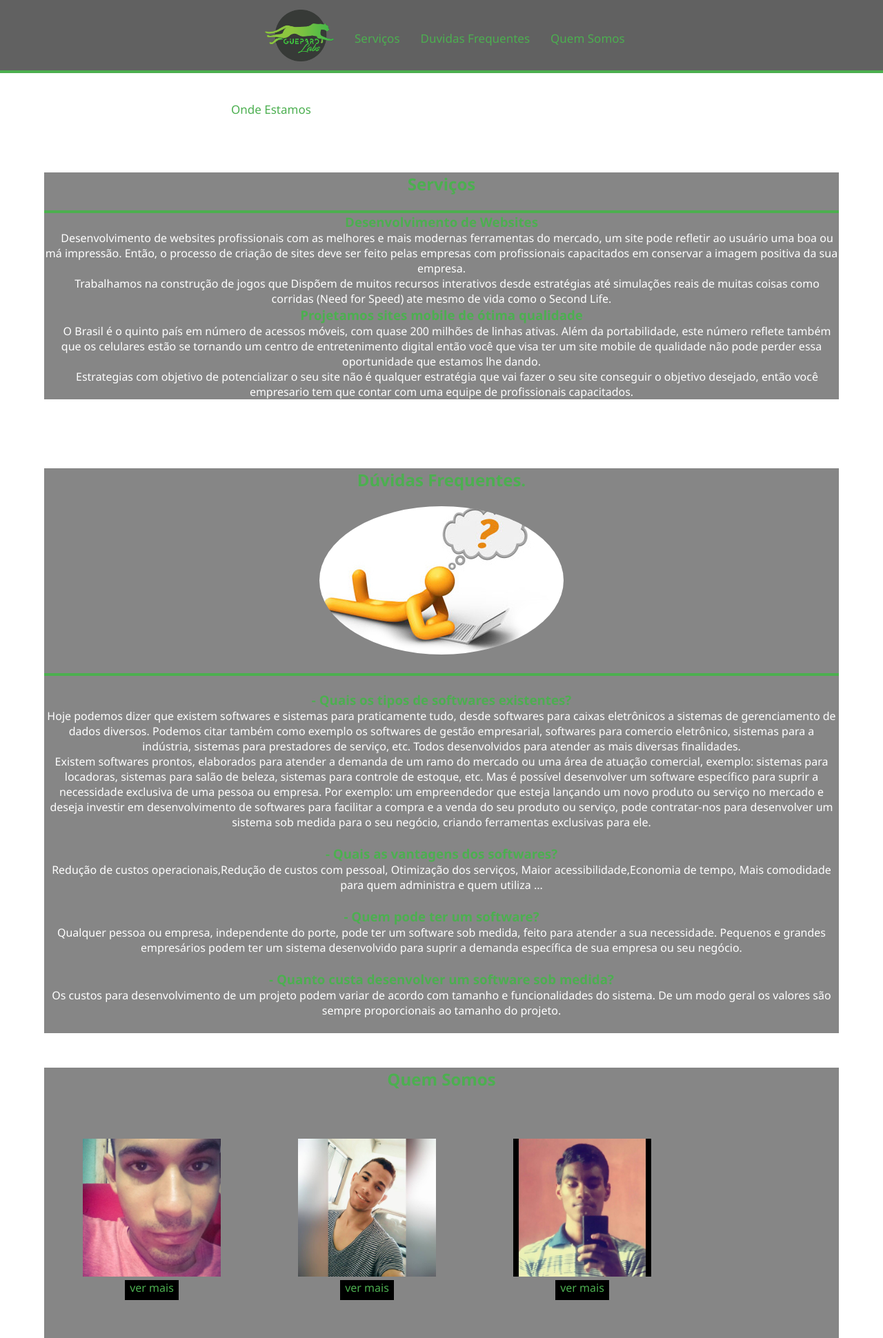
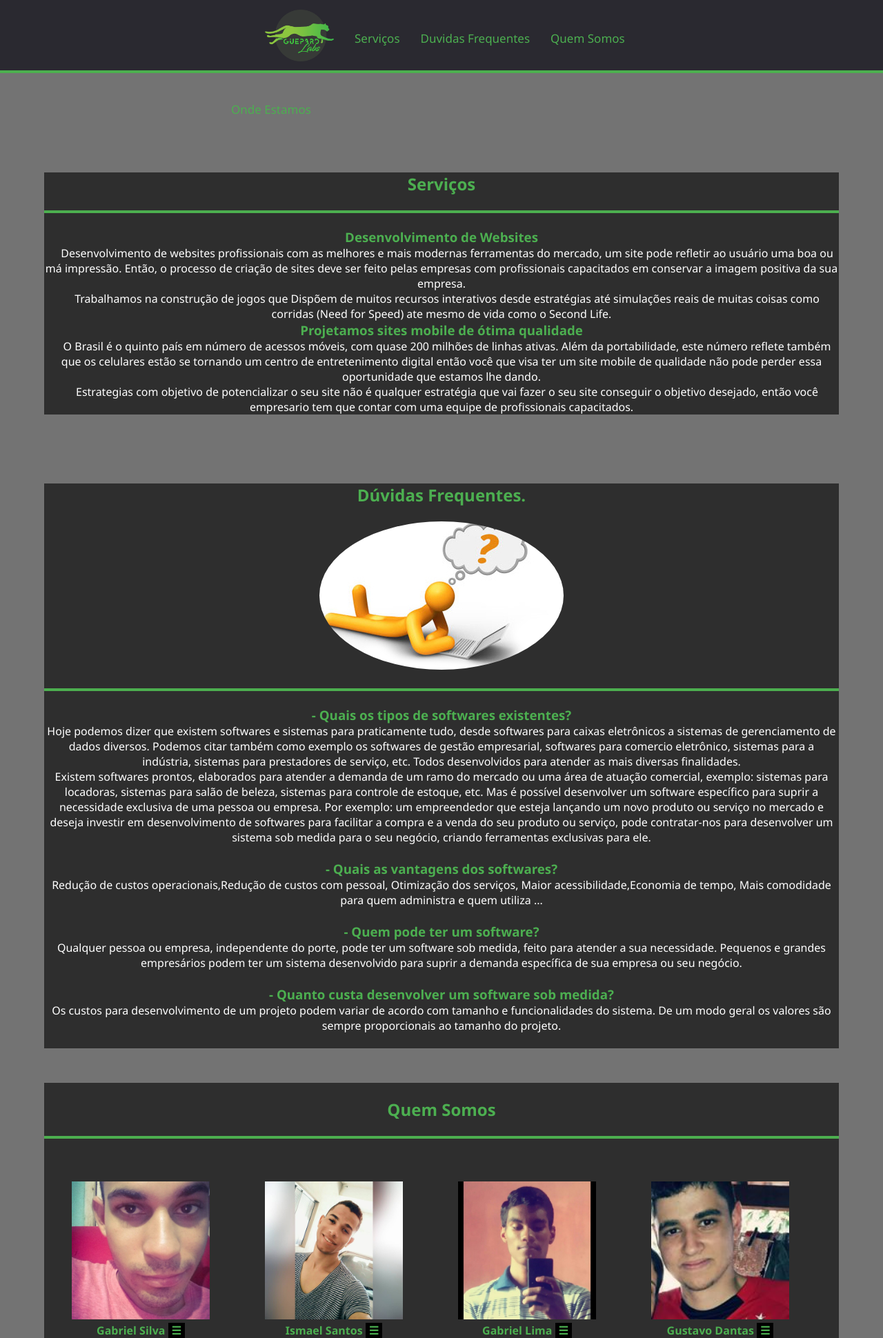
Before and after one commit to gabriel-silva/Empresa-Guepard-Labs, a PHP site: page /Guepard-Labs/index.html in a window 1280 px wide. Shown: the top 1940 px of the page at 69% size. Run offline with PHP 8.4, Linux system fonts and the light colour scheme; some libraries are stand-ins or nearby versions.

Commit message:
alterações no site
alterações nos buttons dos integrantes, cor do plano de fundo, cor do menu

```diff
--- a/Guepard-Labs/index.html
+++ b/Guepard-Labs/index.html
@@ -44,7 +44,7 @@
 
 			<h1 id="titulo-all">Serviços</h1><br>
 			<div class="border-menu-index"></div>
-			<h3 id="titulo-all">Desenvolvimento de Websites</h3>
+			<br><h3 id="titulo-all">Desenvolvimento de Websites</h3>
 			<p>&emsp;Desenvolvimento de websites profissionais com as melhores e mais modernas ferramentas do mercado, um site pode refletir ao usuário uma boa ou má impressão. Então, o processo de criação de sites deve ser feito pelas empresas com profissionais capacitados em conservar a imagem positiva da sua empresa. <br>&emsp;Trabalhamos na construção de jogos que Dispõem de muitos recursos interativos  desde estratégias até simulações reais de muitas coisas como corridas (Need for Speed) ate mesmo de vida como o Second Life.</p>
 			<h3 id="titulo-all">Projetamos sites mobile de ótima qualidade</h3>
 			<p>&emsp;O Brasil é o quinto país em número de acessos móveis, com quase 200 milhões de linhas ativas. Além da portabilidade, este número reflete também que os celulares estão se tornando um centro de entretenimento digital então você que visa ter um site mobile de qualidade não pode perder essa oportunidade que estamos lhe dando.<br> &emsp;Estrategias com objetivo de potencializar o seu site não é qualquer estratégia que vai fazer o seu site conseguir o objetivo desejado, então você empresario tem que contar com uma equipe de profissionais capacitados.</p>
@@ -87,81 +87,83 @@
 
 	</section>
 
-	<section>
+	<section id="ancora-quem-somos">
 
-		<div class="container-quemsomos box-for-all" id="ancora-quem-somos">
-			<h1 id="titulo-all">Quem Somos</h1><br>
+		<div class="container-quemsomos box-for-all">
+			<br><h1 id="titulo-all">Quem Somos</h1><br>
+			<div class="border-menu-index"></div><br>
 			<ul class="box-quem-somos">
 				<li>
-					<div class="box-figure">
+					<div>
 						<img src="imagens/componentes/Gabriel_Silva.jpg" alt="Gabriel_Silva" class="tamanho-fotos-quem-somos">
-						<a class="ancora" id="vermais-gabriel-silva" href="javascript:void(0)">ver mais</a>
-						<div id="display">Programador</div>
+						<h4 id="titulo-all">Gabriel Silva <a class="ancora" id="vermais-gabriel-silva" href="javascript:void(0)">☰</a></h4>
+						<div id="display"><p>Programador e Design</p>
+						</div>
 					</div>
 				</li>
 
 				<li>
-					<figure class="box-figure">
+					<div>
 						<img src="imagens/componentes/Ismael_Santos.jpg" alt="Ismael_Santos" class="tamanho-fotos-quem-somos">
-						<a class="ancora" id="vermais-ismael-silva" href="javascript:void(0)">ver mais</a>
-						<figcaption id="display2">Fig1. - A view of the pulpit rock in Norway.</figcaption>
-					</figure>
+						<h4 id="titulo-all">Ismael Santos <a class="ancora" id="vermais-ismael-silva" href="javascript:void(0)">☰</a></h4>
+						<div id="display2">Programador e Testador</div>
+					</div>
 				</li>
 
 				<li>
-					<figure class="box-figure">
+					<div>
 						<img src="imagens/componentes/Gabriel_Lima.jpg" alt="Gabriel_Lima" class="tamanho-fotos-quem-somos">
-						<a class="ancora" id="vermais-gabriel-lima" href="javascript:void(0)">ver mais</a>
-						<figcaption id="display3">Fig1. - A view of the pulpit rock in Norway.</figcaption>
-					</figure>
+						<h4 id="titulo-all">Gabriel Lima <a class="ancora" id="vermais-gabriel-lima" href="javascript:void(0)">☰</a></h4>
+						<div id="display3">Programador</div>
+					</div>
 				</li>
 
 				<li>
-					<figure class="box-figure">
+					<div>
 						<img src="imagens/componentes/Gustavo_Dantas.jpg" alt="Gustavo_Dantas" class="tamanho-fotos-quem-somos">
-						<a class="ancora" id="vermais-gustavo-dantas" href="javascript:void(0)">ver mais</a>
-						<figcaption id="display4">Fig1. - A view of the pulpit rock in Norway.</figcaption>
-					</figure>
+						<h4 id="titulo-all">Gustavo Dantas <a class="ancora" id="vermais-gustavo-dantas" href="javascript:void(0)">☰</a></h4>
+						<div id="display4">Programador</div>
+					</div>
 				</li>
 
 				<li>
-					<figure class="box-figure">
+					<div>
 						<img src="imagens/componentes/Luiz_Souza.jpg" alt="Luiz_Souza" class="tamanho-fotos-quem-somos">
-						<a class="ancora" id="vermais-luiz-souza" href="javascript:void(0)">ver mais</a>
-						<figcaption id="display5">Fig1. - A view of the pulpit rock in Norway.</figcaption>
-					</figure>
+						<h4 id="titulo-all">Luiz Souza <a class="ancora" id="vermais-luiz-souza" href="javascript:void(0)">☰</a></h4>
+						<div id="display5">Testador</div>
+					</div>
 				</li>
 
 				<li>
-					<figure class="box-figure">
+					<div>
 						<img src="imagens/componentes/Marinaldo_Silva.jpg" alt="Marinaldo_Silva" class="tamanho-fotos-quem-somos">
-						<a class="ancora" id="vermais-marinaldo-silva" href="javascript:void(0)">ver mais</a>
-						<figcaption id="display6">Fig1. - A view of the pulpit rock in Norway.</figcaption>
-					</figure>
+						<h4 id="titulo-all">Marinaldo Silva <a class="ancora" id="vermais-marinaldo-silva" href="javascript:void(0)">☰</a></h4>
+						<div id="display6">Programador e Design</div>
+					</div>
 				</li>
 
 				<li>
-					<figure class="box-figure">
+					<div>
 						<img src="imagens/componentes/Nicolas_Lins.jpg" alt="Nicolas_Lins" class="tamanho-fotos-quem-somos">
-						<a class="ancora" id="vermais-nicolas-lins" href="javascript:void(0)">ver mais</a>
-						<figcaption id="display7">Fig1. - A view of the pulpit rock in Norway.</figcaption>
-					</figure>
+						<h4 id="titulo-all">Nicolas Lins <a class="ancora" id="vermais-nicolas-lins" href="javascript:void(0)">☰</a></h4>
+						<div id="display7">Testador</div>
+					</div>
 				</li>
 
 				<li>
-					<figure class="box-figure">
+					<div>
 						<img src="imagens/componentes/Suene_Silva.jpg" alt="Suene_Silva" class="tamanho-fotos-quem-somos">
-						<a class="ancora" id="vermais-suene-silva" href="javascript:void(0)">ver mais</a>
-						<figcaption id="display8">Fig1. - A view of the pulpit rock in Norway.</figcaption>
-					</figure>
+						<h4 id="titulo-all">Suene Silva <a class="ancora" id="vermais-suene-silva" href="javascript:void(0)">☰</a></h4>
+						<div id="display8">Programadora</div>
+					</div>
 				</li>
 
 				<li>
-					<figure class="box-figure">
+					<div>
 						<img src="imagens/componentes/Francisca_Matos.jpg" alt="Francisca_Matos" class="tamanho-fotos-quem-somos">
-						<a class="ancora" id="vermais-francisca-matos" href="javascript:void(0)">ver mais</a>
-						<figcaption id="display9">Fig1. - A view of the pulpit rock in Norway.</figcaption>
-					</figure>
+						<h4 id="titulo-all">Francisca Matos <a class="ancora" id="vermais-francisca-matos" href="javascript:void(0)">☰</a></h4>
+						<div id="display9">Testadora</div>
+					</div>
 				</li>
 
 			</ul>
@@ -172,12 +174,11 @@
 
 
 
-	<section class="container-onde-estamos" id="ancora-onde-estamos">
-
+	<section class="container-onde-estamos box-for-all" id="ancora-onde-estamos">
+		<br><h1 id="titulo-all">Onde Estamos<h1><br>
+		<div class="border-menu-index"></div><br>
 		<div class="map-guepard">
-			<div id="googleMap">
-
-			</div>
+			<div id="googleMap"></div>
 		</div>
 	</section>
 
--- a/Guepard-Labs/local-empresa.js
+++ b/Guepard-Labs/local-empresa.js
@@ -10,8 +10,10 @@ function mapaEmpresa() {
 
 	 var contentString = '<div style="color: green; text-align: center">'+
 	 						'<h3>Guepard Labs</h3>'
-	 						+'<img src="imagens/logo.png" width="75" height="55">'
-	 					+'</div>';
+	 						+'<img src="imagens/logo.png" width="75" height="55">'+'</div>'
+	 					+'<div style="color: black; text-align: justify">'+
+	 					'<p>Endereço: Rodovia BR 101 Norte Km 25</p>'+
+	 					'<p>Centro, Igarassu - PE, 53630-220</p>'+'</div>';
 
   	var infoWindow = new google.maps.InfoWindow({
     	content: contentString
--- a/Guepard-Labs/style.css
+++ b/Guepard-Labs/style.css
@@ -11,9 +11,10 @@ body {	/*padrao da pagina*/
 
 	font-family: "Segoe UI", Arial, sans-serif;
 	color: white;
+	background-color: #737373;
 }
 .container-box-index{ /*caixa para o menu principal*/
-	background-color: #616161;
+	background-color: #2A2930;
 	height: 102px;
 	width: 100%;
 	position: fixed;
@@ -41,7 +42,7 @@ body {	/*padrao da pagina*/
 }
 .container-menuopcoes-index {
 	color: #4CAF50 !important;
-	background-color: #616161 !important;
+	background-color: #2A2930 !important;
 }
 
 .container-menuopcoes-index{
@@ -69,7 +70,7 @@ body {	/*padrao da pagina*/
 	padding-bottom: 36px!important;
 }
 
-.text-center, .class-logo-baixo{
+.text-center, .class-logo-baixo, .container-onde-estamos{
 	text-align: center;
 }
 
@@ -79,7 +80,7 @@ body {	/*padrao da pagina*/
 }
 
 .box-for-all{ /* caixa preta transparente */
-	background:rgba(54, 54, 54, 0.60);
+	background: rgba(0, 0, 0, 0.6);
 	width: 90%;
 	margin: auto;
 }
@@ -110,10 +111,15 @@ body {	/*padrao da pagina*/
 	width:500px;
 	height:300px;
 }
+.container-onde-estamos{
+	height: 400px;
+	width: 90%;
+}
 
 .container-onde-estamos{
-	padding-top: 50px;
 	padding-bottom: 50px;
+	margin-top: 50px;
+	margin-bottom: 50px;
 }
 
 .class-logo-baixo img{ /* logo de baixo*/
@@ -125,13 +131,12 @@ body {	/*padrao da pagina*/
 
 .container-footer{ /* footer informaÃƒÆ’Ã‚Â§ÃƒÆ’Ã‚Âµes debaixo */
 	margin-top: -9px;
-	color: #fff!important;
-	background-color: #616161!important;
+	background-color: #2A2930!important;
 	position: relative;
 }
 .container-quemsomos{
 	text-align: center;
-	height: 670px;
+	height: 1000px;
 	width: 90%;
 }
 
@@ -146,31 +151,26 @@ body {	/*padrao da pagina*/
 	padding: 40px 40px;
 }
 
-.box-figure{
-	text-align: center;
-	float: left;
-	display: block;
-	padding: 8px 16px;
-	width: 200px;
-	height: 200px;
+.class-justify-all{
+	text-align: justify;
 }
 
 #display, #display2, #display3,
 #display4, #display5, #display6,
 #display7, #display8, #display9{
 	display: none;
-	padding-top: 15px
+	padding-top: 7px;
+	height: 200px;
 }
 
 .ancora{
 	text-decoration: none;
 	color: #4CAF50;
 	background-color: black;
-	padding: 7px;
+	padding: 5px;
 	padding-top: 0px;
 }
-.ancora:hover{
+.ancora:hover {
 	background-color: #00FFA1;
-	padding: 7px;
 	padding-top: 0px;
 }
```
Also changed, not shown: Guepard-Labs/animation.js (line endings or trailing spaces).
